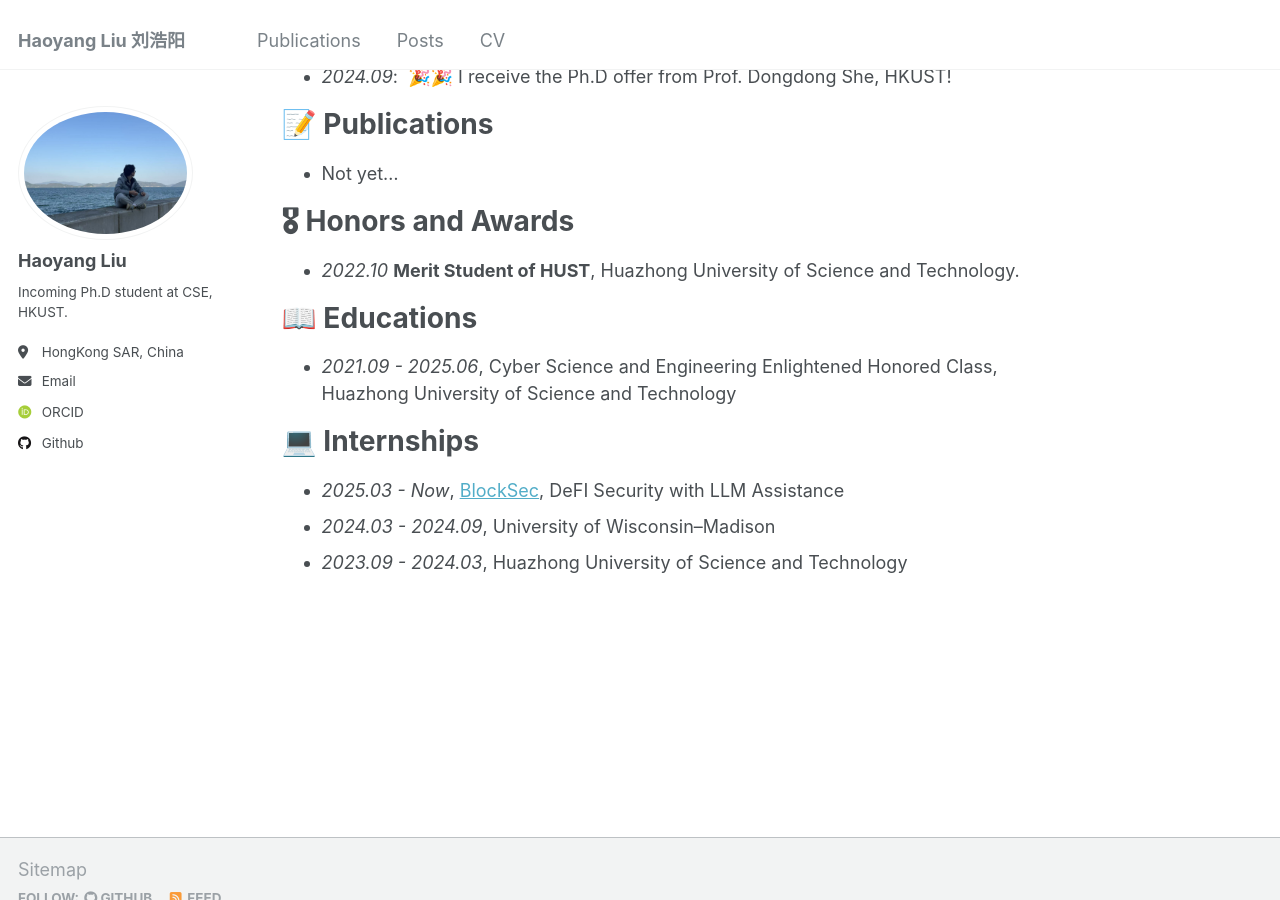
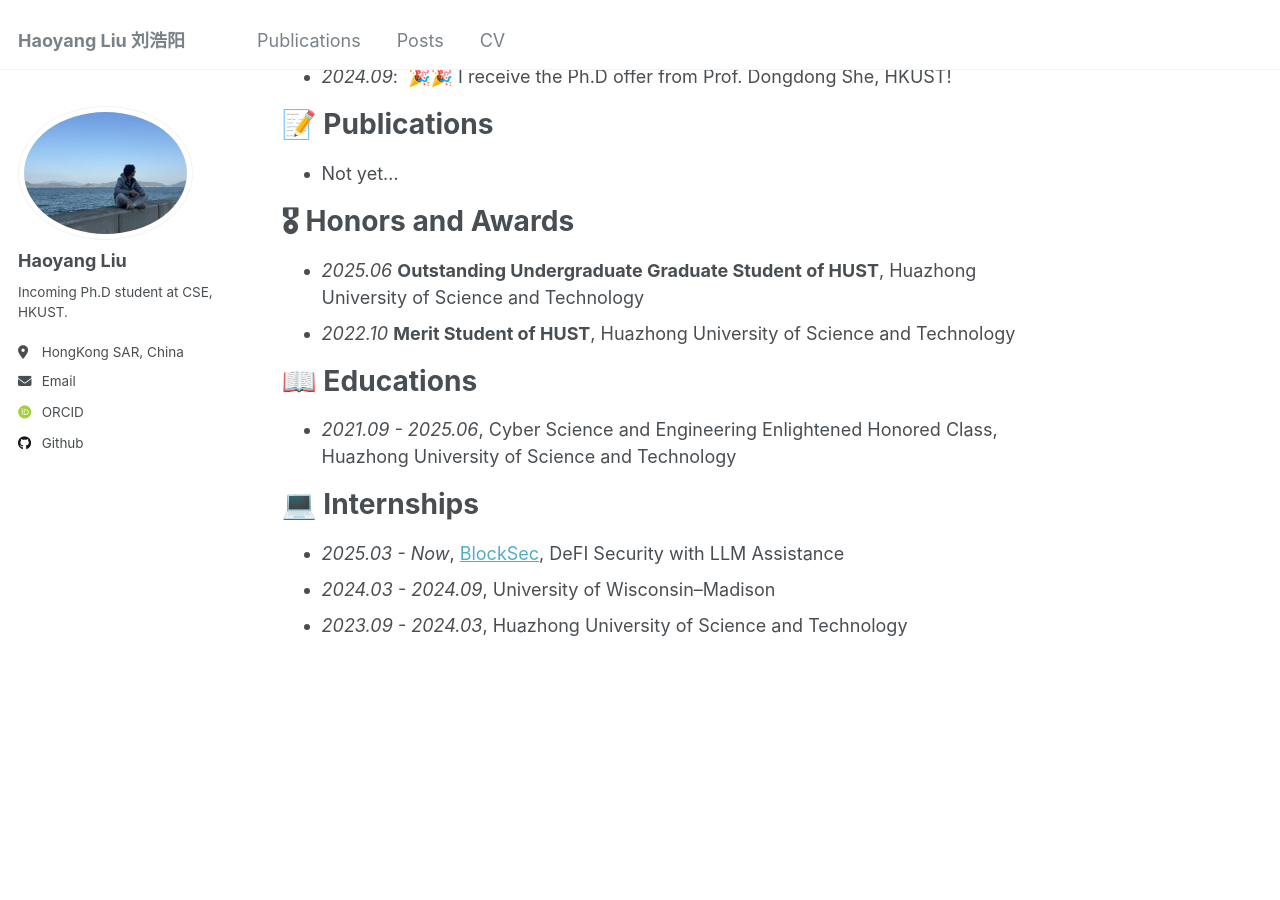
Before and after one commit to tttturtle-russ/tttturtle-russ.github.io, a Jekyll site: the page built from _pages/about.md, in a window 1280 px wide and 900 px high, scrolled down 396 px. Built offline with Jekyll 4.4.1, drawn with Linux system fonts in a browser that asks for light colours; some web fonts are replaced.

Commit message:
update: honors

```diff
--- a/_pages/about.md
+++ b/_pages/about.md
@@ -22,7 +22,8 @@ My fingerprint is [1F91 66F7 89A7 9B77 30B8 428E 73D1 D518 1710 70D8](/files/Tur
 - Not yet...
 
 # 🎖 Honors and Awards
-- *2022.10* **Merit Student of HUST**, Huazhong University of Science and Technology.
+- *2025.06* **Outstanding Undergraduate Graduate Student of HUST**, Huazhong University of Science and Technology
+- *2022.10* **Merit Student of HUST**, Huazhong University of Science and Technology
 
 # 📖 Educations
 - *2021.09 - 2025.06*, Cyber Science and Engineering Enlightened Honored Class, Huazhong University of Science and Technology
```
